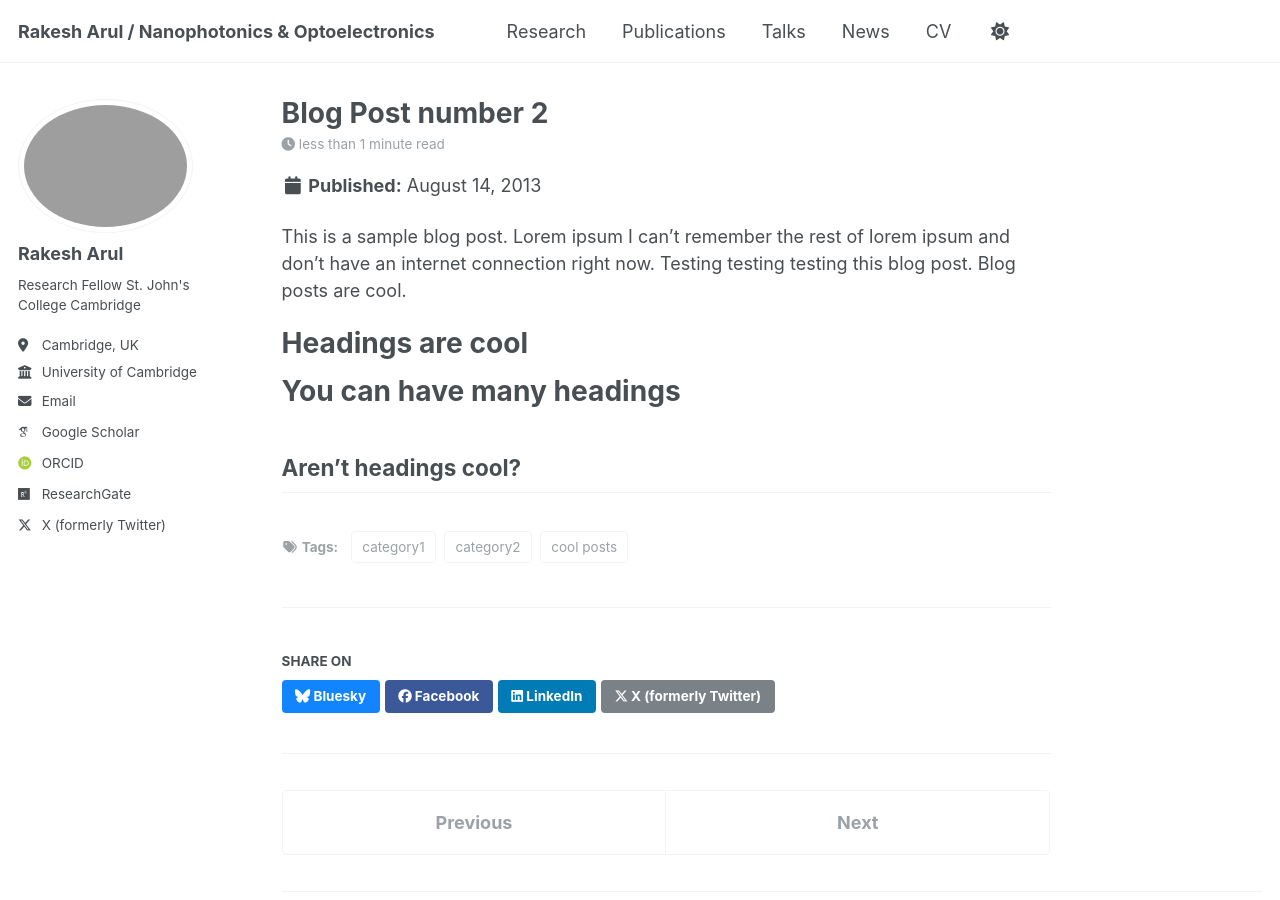
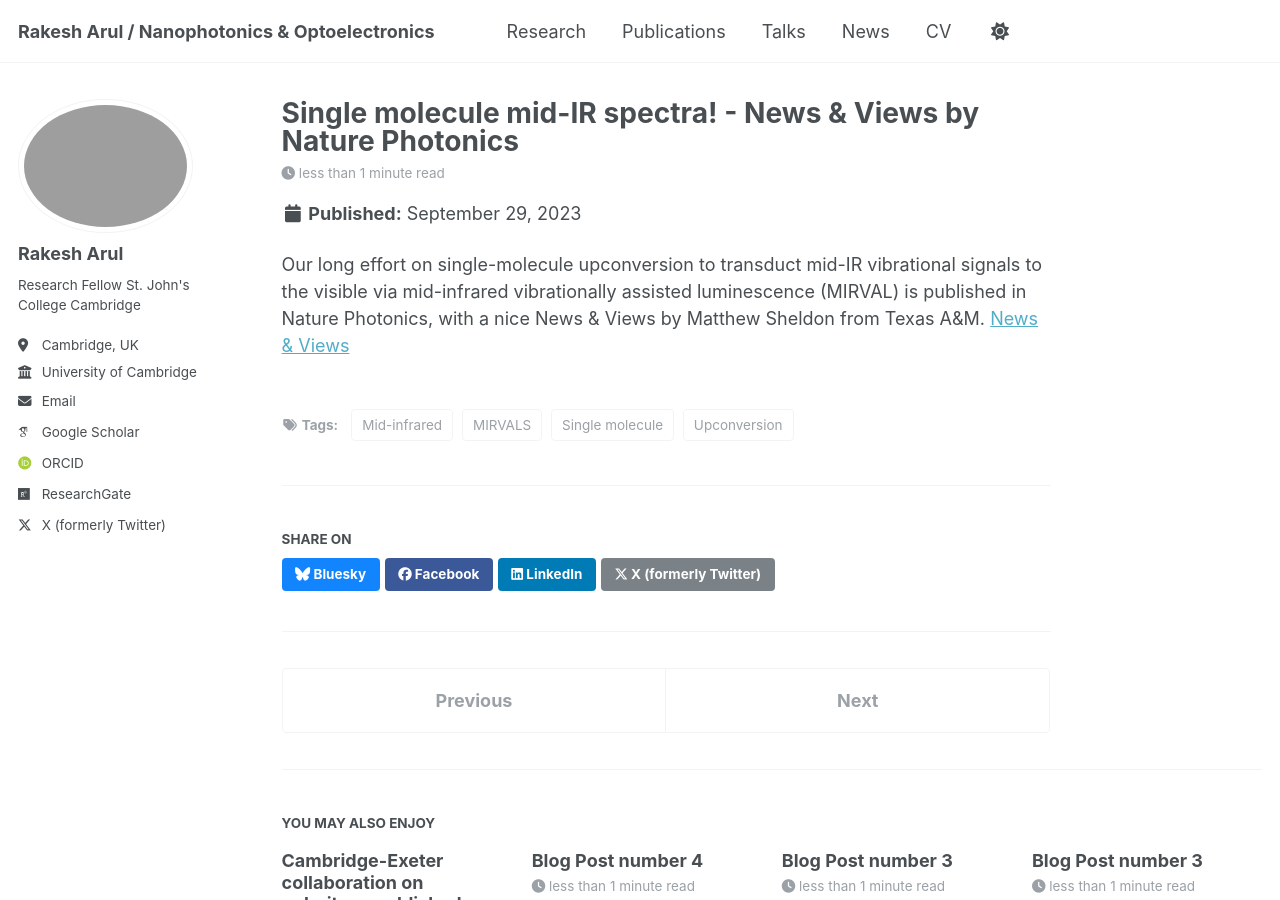
Before and after one commit to photonicsarul/photonicsarul.github.io, a Jekyll site: the page built from _posts/2023-09-23-NatPhotNewsViews.md, in a window 1280 px wide and 900 px high. Built offline with Jekyll 4.4.1, drawn with Linux system fonts in a browser that asks for light colours; some web fonts are replaced; a script that is not in the unit is left out.

Commit message:
Update 2023-09-23-NatPhotNewsViews.md

```diff
--- a/_posts/2023-09-23-NatPhotNewsViews.md
+++ b/_posts/2023-09-23-NatPhotNewsViews.md
@@ -1,20 +1,14 @@
 ---
-title: 'Blog Post number 2'
-date: 2013-08-14
-permalink: /posts/2013/08/blog-post-2/
+title: "Single molecule mid-IR spectra! - News & Views by Nature Photonics"
+date: 2023-09-29
+permalink: /posts/2023/09/MIRVALS/
 tags:
-  - cool posts
-  - category1
-  - category2
+  - MIRVALS
+  - Upconversion
+  - Mid-infrared
+  - Single molecule
 ---
 
-This is a sample blog post. Lorem ipsum I can't remember the rest of lorem ipsum and don't have an internet connection right now. Testing testing testing this blog post. Blog posts are cool.
-
-Headings are cool
-======
-
-You can have many headings
-======
-
-Aren't headings cool?
-------
+Our long effort on single-molecule upconversion to transduct mid-IR vibrational signals to the visible via mid-infrared vibrationally assisted luminescence (MIRVAL)
+is published in Nature Photonics, with a nice News & Views by Matthew Sheldon from Texas A&M.
+[News & Views](https://www.nature.com/articles/s41566-023-01289-8)
```
